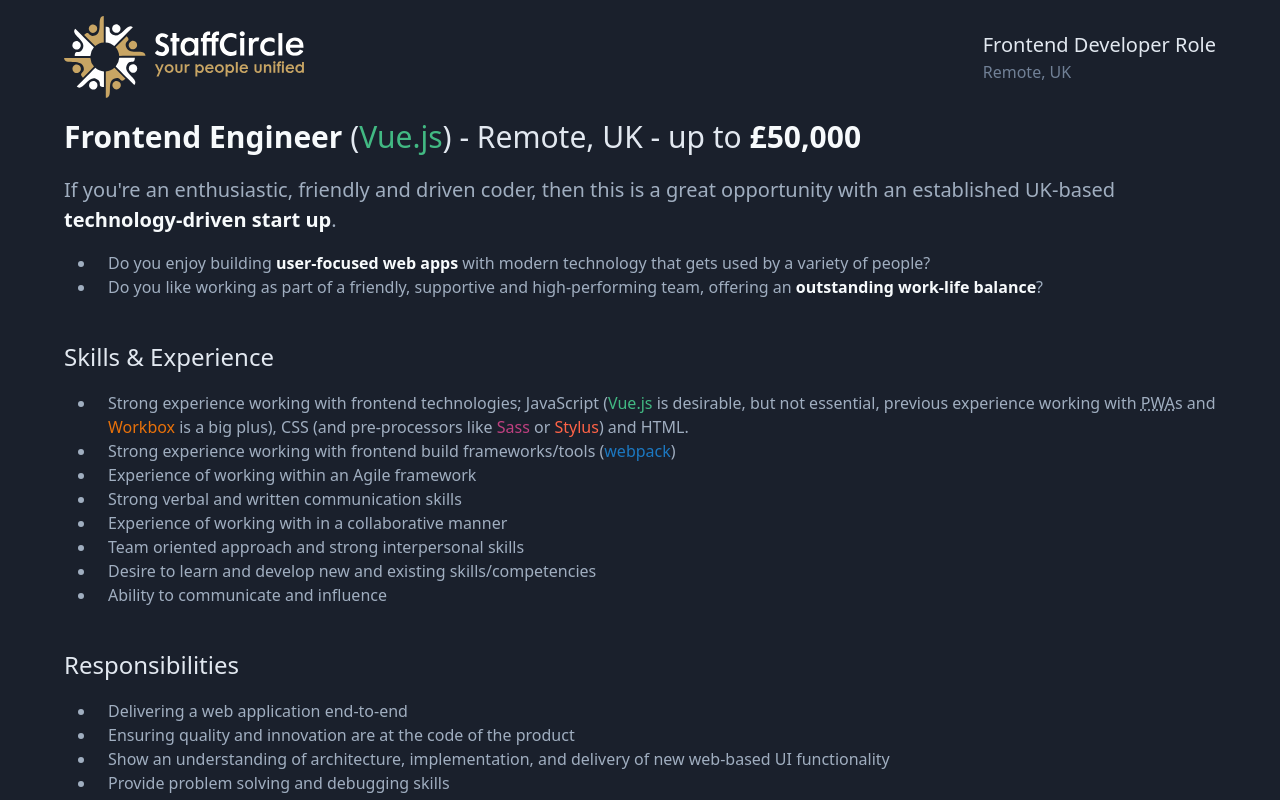
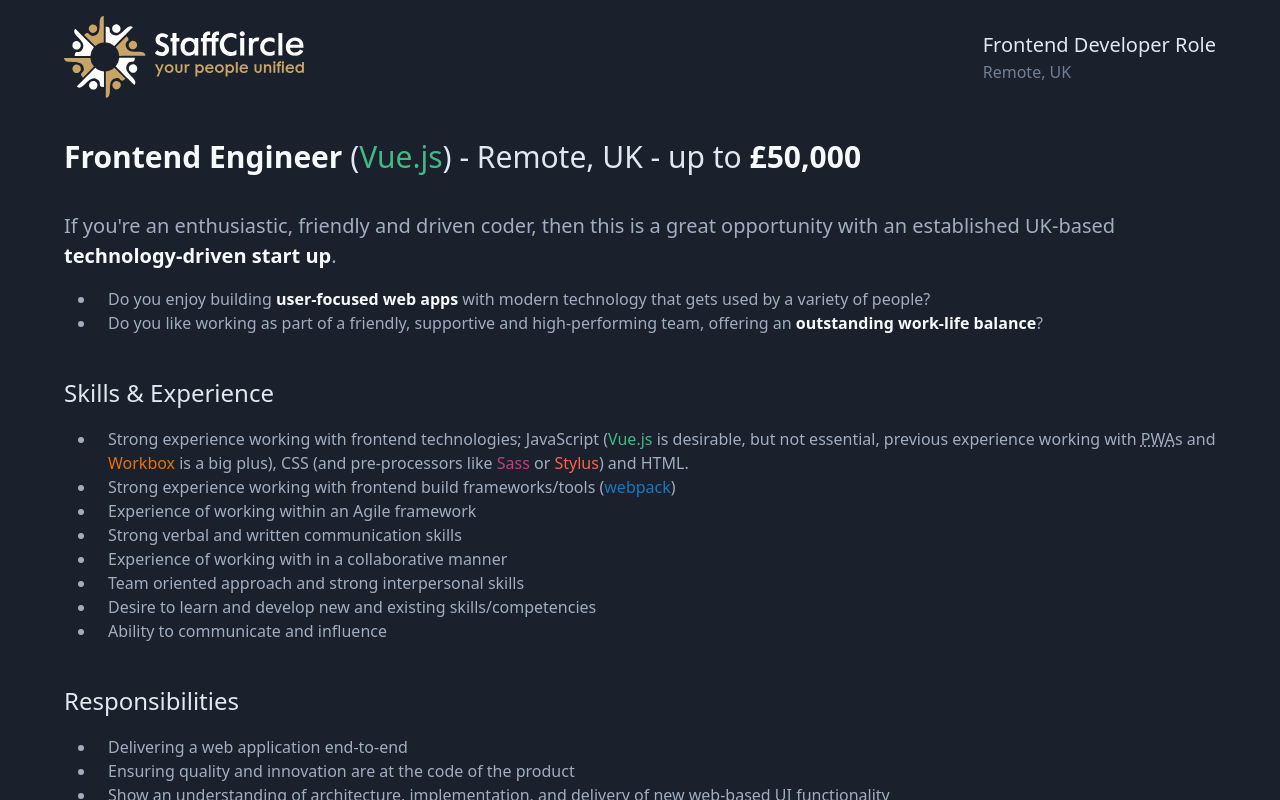
Before and after one commit to StaffCircle/frontend-role, a Vue app: page / in a window 1280 px wide. Shown: the top 800 px of the page. Built offline with nearby package versions, Linux system fonts and the light colour scheme.

Commit message:
Sorting out heading spacing

```diff
--- a/src/assets/styles/index.css
+++ b/src/assets/styles/index.css
@@ -21,7 +21,7 @@
   @apply bg-link-700;
 }
 h1 {
-  @apply font-semibold text-3xl text-gray-100;
+  @apply font-semibold mb-8 mt-5 text-3xl text-gray-100;
 }
 h1 span {
   @apply font-normal text-gray-300;
```
